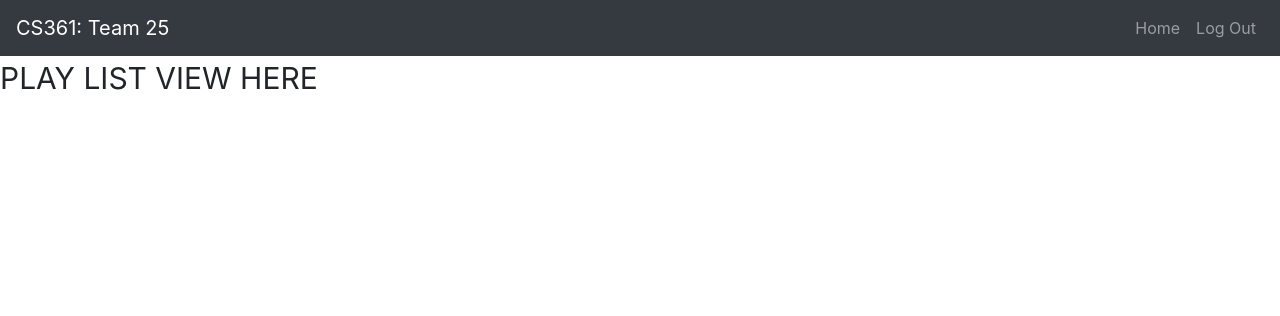
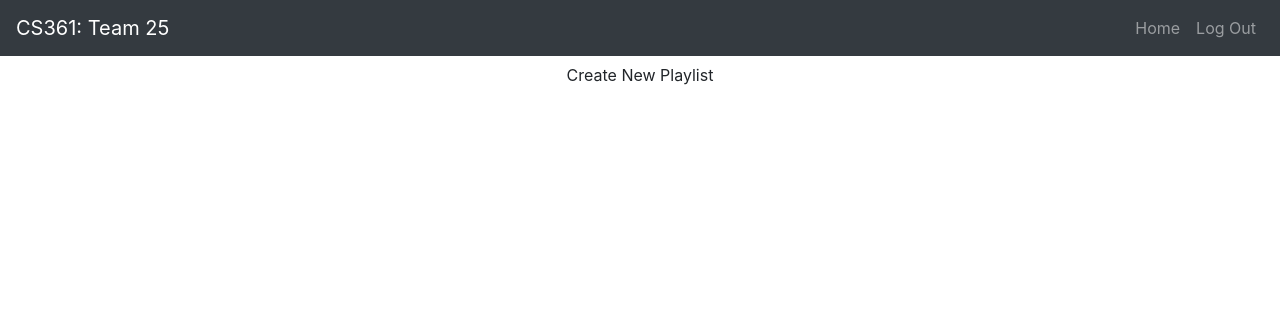
Before and after one commit to Roy-05/social-playlist, a Flask app: page /playlist in a window 1280 px wide. Shown: the top 316 px of the page. Run offline with Flask 2, Linux system fonts and the light colour scheme; a user stored in the database is signed in; some libraries are stand-ins or nearby versions.

Commit message:
create initial modal box

```diff
--- a/socialPlaylist/templates/playlist.html
+++ b/socialPlaylist/templates/playlist.html
@@ -2,6 +2,33 @@
 
 {% block content %}
 
-<div style = "font-size: 30px"> PLAY LIST VIEW HERE </div>
+<div class="modal fade" id="modalRegisterForm" tabindex="-1" role="dialog" aria-labelledby="myModalLabel"
+aria-hidden="true">
+<div class="modal-dialog" role="document">
+<div class="modal-content">
+    <div class="modal-header text-center">
+    <h4 class="modal-title w-100 font-weight-bold">Create New Playlist</h4>
+    <button type="button" class="close" data-dismiss="modal" aria-label="Close">
+        <span aria-hidden="true">&times;</span>
+    </button>
+    </div>
+    <div class="modal-body mx-3">
+        <div class="md-form mb-5">
+            <i class="fas fa-user prefix grey-text"></i>
+            <input type="text" id="orangeForm-name" class="form-control validate">
+            <label data-error="wrong" data-success="right" for="orangeForm-name">Playlist Name</label>
+        </div>
+        </div>
+            <div class="modal-footer d-flex justify-content-center">
+                <button class="btn btn-deep-orange">Submit</button>
+            </div>
+        </div>
+    </div>
+</div>
+
+<div class="text-center">
+    <a href="" class="btn btn-default btn-rounded mb-4" data-toggle="modal" data-target="#modalRegisterForm">
+    Create New Playlist</a>
+</div>
 
 {% endblock %}
```
